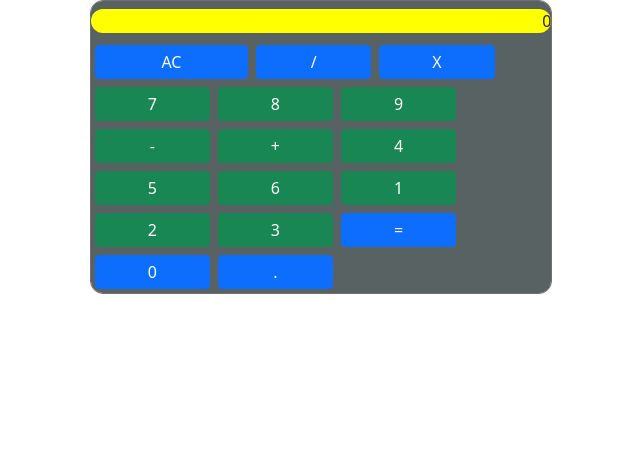
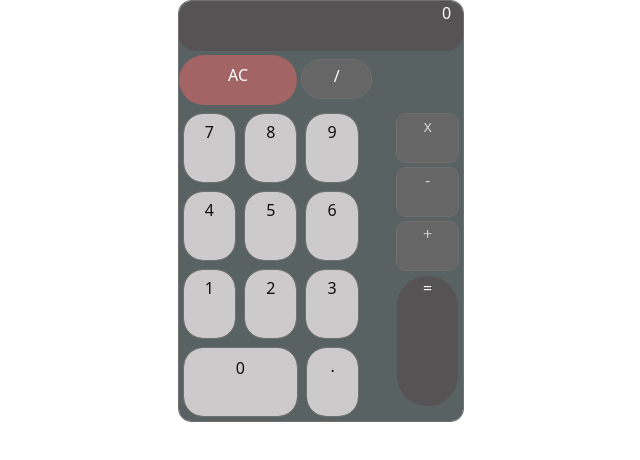
Before and after one commit to Mustafa-alsoffi/My-Calculator, a React (Create React App) app: page / in a window 1280 px wide. Shown: the top 460 px of the page, without its empty margins (319-959 px from the left). Built offline with nearby package versions, Linux system fonts and the light colour scheme.

Commit message:
position elements and customize them

```diff
--- a/public/index.html
+++ b/public/index.html
@@ -17,7 +17,7 @@
 
     <title>My calculator</title>
   </head>
-  <body class="container-fluid d-flex justify-content-center align-content-center">
+  <body class="container-fluid d-flex justify-content-center">
 
     <div id="root"></div>
 
--- a/src/components/App.js
+++ b/src/components/App.js
@@ -1,13 +1,26 @@
 import React from 'react';
 import './App.scss';
-const arr = ['7', '8', '9', '-', '+', '4', '5', '6', '1', '2', '3'
+const arr = ['7', '8', '9', '4', '5', '6', '1', '2', '3'
 ];
 function App() {
   return (
-    <div className="App my-auto">
-      <div id='display' className='display col-12 mx-auto my-2'>0</div>
+    <div className="App col-7 my-auto mx-auto">
+      <div className='container-fluid'>
+              <div className='row'>
+        <div id='display' className='display col-12'>0</div>
+      </div>
+      </div>
+
+
+
+
+
 
         <Butt />
+
+
+
+
 
     </div>
   );
@@ -15,16 +28,49 @@ function App() {
 
 function Butt() {
   return (
-    <div className='num-buttons col-xs-12 row m-auto d-flex justify-content-start'>
-      <div type='button' className='col-4 m-1 p-1 btn btn-primary'>AC</div>
-      <div type='button' className='col-3 m-1 p-1 btn btn-primary'>/</div>
-      <div type='button' className='col-3 m-1 p-1 btn btn-primary'>X</div>
-      {arr.map((val, i) => (
-        <div key={i} type='button' className='col-3 m-1 p-1 btn btn-success'>{val}</div>
-      ))}
-      <div type='button' className='col-3 btn m-1 p-1 btn-primary'>=</div>
-      <div type='button' className='col-3 btn m-1 p-1 btn-primary '>0</div>
-      <div type='button' className='col-3 btn m-1 p-1 btn-primary '>.</div>
+    <div className='keys-container container-fluid'>
+
+
+      {/* className='num-buttons col-4 m-auto justify-content-start' */}
+
+    <div className='container-fluid'>
+            <div className='parentrow row'>
+        <div type='button' className='clear col-5 my-1 p-2'>AC</div>
+        <div type='button' className='operator-division col-3 m-1 my-2 p-1'>/</div>
+
+      </div>
+    </div>
+
+
+      <div className='row ml-1 g-0'>
+
+        <div className='box-1 col-9'>
+          <div className='row row-cols-4 g-0'>
+            {arr.map((val, i) => (
+              <div key={i} type='button' className='btn col m-1'>{val}</div>
+
+            ))}
+            <div type='button' className='zero btn col m-1'><span>0</span></div>
+
+            <div type='button' className='btn col m-1'>.</div>
+          </div>
+
+
+
+
+
+        </div>
+
+        <div className='box-2 col-3 '>
+
+          <div type='button' className='operator m-1'>x</div>
+          <div type='button' className='operator m-1'>-</div>
+          <div type='button' className='operator m-1'>+</div>
+          <div type='button' className='equal'>=</div>
+
+
+        </div>
+      </div>
 
     </div>
   );
--- a/src/components/App.scss
+++ b/src/components/App.scss
@@ -1,20 +1,118 @@
 @import "~bootstrap/scss/bootstrap";
 
 $display-color: #555353;
-body{
 
-}
 
 .App {
-  background: #596262 0% 0% no-repeat padding-box;
-  border: 1px solid #707070;
-  border-radius: 13px;
-  width: fit-content;
+
+
+background: #596262 0% 0% no-repeat padding-box;
+border: 1px solid #707070;
+border-radius: 13px;
+height: 100%;
+
+
   .display{
+    // min-width: 400px;
+    height: 50px;
+    background: #555353 0% 0% no-repeat padding-box;
+    border-radius: 16px;
+    color: white;
     text-align: right;
+    font: regular 50px/67px Monaco;
+  }
+  .keys-container{
+    // background-color: green;
 
-    background: yellow 0% 0% no-repeat padding-box;
-    border-radius: 16px;
+    padding: 0px;
+    .clear{
+      height: 50px;
+background: #A26464 0% 0% no-repeat padding-box;
+border-radius: 36px;
+text-align: center;
+font: Regular 30px/36px Helvetica Neue;
+letter-spacing: 0px;
+color: #FFFFFF;
+    }
+  }
+  .operator-division{
+
+    height: 40px;
+
+    background: #666666 0% 0% no-repeat padding-box;
+    border: 0.10000000149011612px solid #707070;
+    border-radius: 33px;
+    text-align: center;
+font: Regular 30px/36px Helvetica Neue;
+letter-spacing: 0px;
+color: #FFFFFF;
+  }
+  .operator{
+    height: 50px;
+    // width:50px;
+    border-radius: 10px;
+background: #666666 0% 0% no-repeat padding-box;
+border: 0.10000000149011612px solid #707070;
+text-align: center;
+font: Regular 30px/41px Monaco;
+letter-spacing: 0px;
+color: #CCCACA;
+  }
+      .equal{
+
+      height: 130px;
+      // width: 50px;
+      margin: 5px;
+
+
+      background: #555353 0% 0%;
+      border-radius: 30px;
+      color: white;
+      text-align: center;
+    }
+  .btn {
+
+ height: 70px;
+//  width: 70px;
+background: #CCCACA 0% 0% no-repeat padding-box;
+border: 0.10000000149011612px solid #707070;
+border-radius: 20px;
+text-align: center;
+vertical-align: middle;
+font: Regular 40px Monaco;
+letter-spacing: 0px;
+color: #100E0E;
+span{
+
+  display: inline-block;
+  vertical-align: middle;
+  line-height: normal;
+font: Regular 40px Monaco;
+letter-spacing: 0px;
+color: #100E0E;
+}
+  }
+  .zero{
+   width: 54%;
+
+background: #CCCACA 0% 0% no-repeat padding-box;
+border: 0.10000000149011612px solid #707070;
+border-radius: 20px;
 
   }
 }
+
+
+
+
+.parentrow{
+// background-color: red;
+// width: 90%;
+}
+
+.box-1{
+  // background-color: palevioletred;
+}
+.box-2{
+  // background-color: deepskyblue;
+}
```
